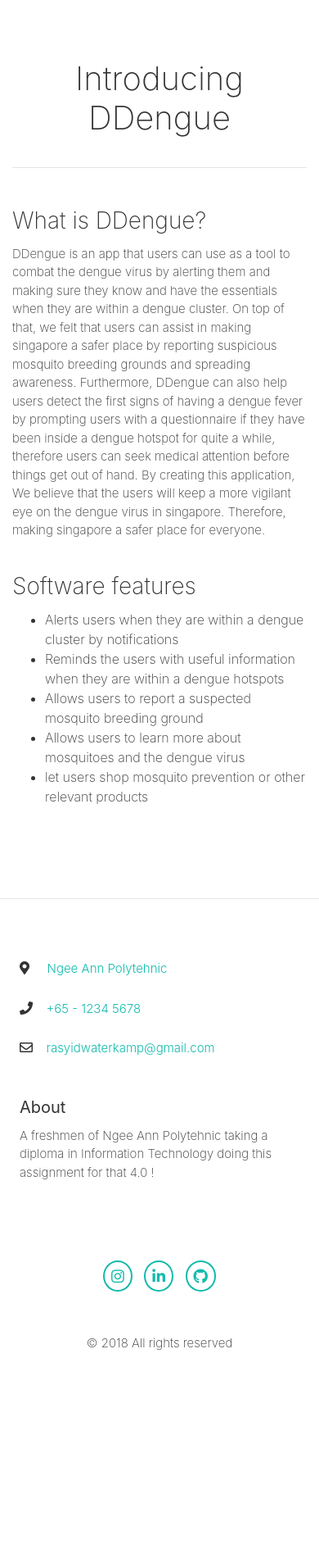
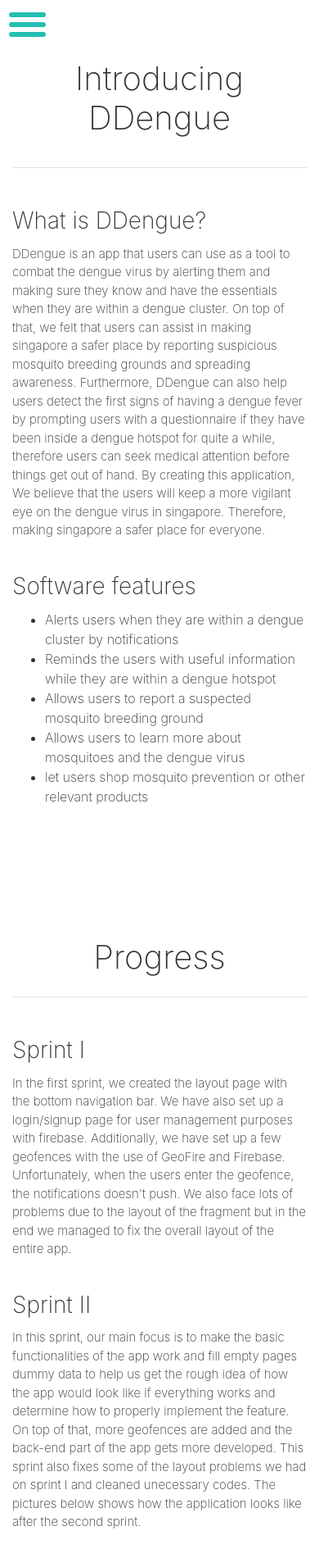
Before and after one commit to Deux08/deux08.github.io, a plain HTML site: page ddengue.html in a window 390 px wide. Shown: the top 1912 px of the page at 82% size. Before the commit the page ends 1675 px from the top, so only its background shows below. Drawn offline with nearby package versions, Linux system fonts and the light colour scheme.

Commit message:
Add files via upload

```diff
--- a/ddengue.html
+++ b/ddengue.html
@@ -16,6 +16,31 @@
 	<script src="assets/script.js"></script>
 </head>
 <body>
+		<nav class="navbar navbar-expand-md navbar-dark bg-dark fixed-top p-2">
+				<div class="container-fluid">
+					<button class="navbar-toggler navbar-toggler-right border-0 p-0" data-target="#navbar20" data-toggle="collapse" type="button">
+					  <div id="nav-icon1">
+				  <span></span>
+				  <span></span>
+				  <span></span>
+				</div>
+			  </button>
+					<div class="collapse navbar-collapse" id="navbar20">
+						<ul class="navbar-nav mr-auto">
+							<li class="nav-item">
+								<a class="nav-link text-white pr-4" href="index.html#home">Home</a>
+							</li>
+							<li class="nav-item">
+								<a class="nav-link text-white pr-4" href="index.html#plan">Plan</a>
+							</li>
+							<li class="nav-item">
+								<a class="nav-link text-white pr-4" href="index.html#projects">Projects</a>
+							</li>
+						</ul>
+					</div>
+				</div>
+			</nav>
+
 	<div class="py-5">
 		<div class="container">
 			<div class="row">
@@ -31,7 +56,7 @@
 				<h3>Software features</h3>
 				<ul>
 					<li>Alerts users when they are within a dengue cluster by notifications</li>
-					<li>Reminds the users with useful information when they are within a dengue hotspots</li>
+					<li>Reminds the users with useful information while they are within a dengue hotspot</li>
 					<li>Allows users to report a suspected mosquito breeding ground</li>
 					<li>Allows users to learn more about mosquitoes and the dengue virus</li>
 					<li>let users shop mosquito prevention or other relevant products</li>
@@ -40,6 +65,29 @@
 			</div>
 		</div>
 	</div>
+
+	<div class="py-5">
+		<div class="container">
+			<div class="row">
+				<div class="col-md-12">
+					<h1 class="text-center" id="progress">Progress</h1>
+					<hr>
+					<br>
+					<h3 class="text-left">Sprint I</h3>
+					<p>In the first sprint, we created the layout page with the bottom navigation bar. We have also set up a login/signup page for user management purposes with firebase. Additionally, we have set up a few geofences with the use of GeoFire and Firebase. Unfortunately, when the users enter the geofence, the notifications doesn't push. We also face lots of problems due to the layout of the fragment but in the end we managed to fix the overall layout of the entire app.</p>
+					<br>
+				</div>
+			</div>
+			<div class="row">
+				<div class="col-md-12">
+					<h3 class="text-left">Sprint II</h3>
+					<p>In this sprint, our main focus is to make the basic functionalities of the app work and fill empty pages dummy data to help us get the rough idea of how the app would look like if everything works and determine how to properly implement the feature. On top of that, more geofences are added and the back-end part of the app gets more developed. This sprint also fixes some of the layout problems we had on sprint I and cleaned unecessary codes. The pictures below shows how the application looks like after the second sprint.</p>
+					<br>
+				</div>
+			</div>
+		</div>
+	</div>
+
 	<hr>
 	<div class="py-3">
 		<div class="container">
@@ -84,7 +132,7 @@
 	</script>
 	<script>
 	   $(window).scroll(function(){
-	      $('nav').toggleClass('scrolled',$(this).scrollTop() > 500);
+	      $('nav').toggleClass('scrolled',$(this).scrollTop() > 0);
 	      });
 
 	       document.querySelectorAll('a[href^="#"]').forEach(anchor => {
```
